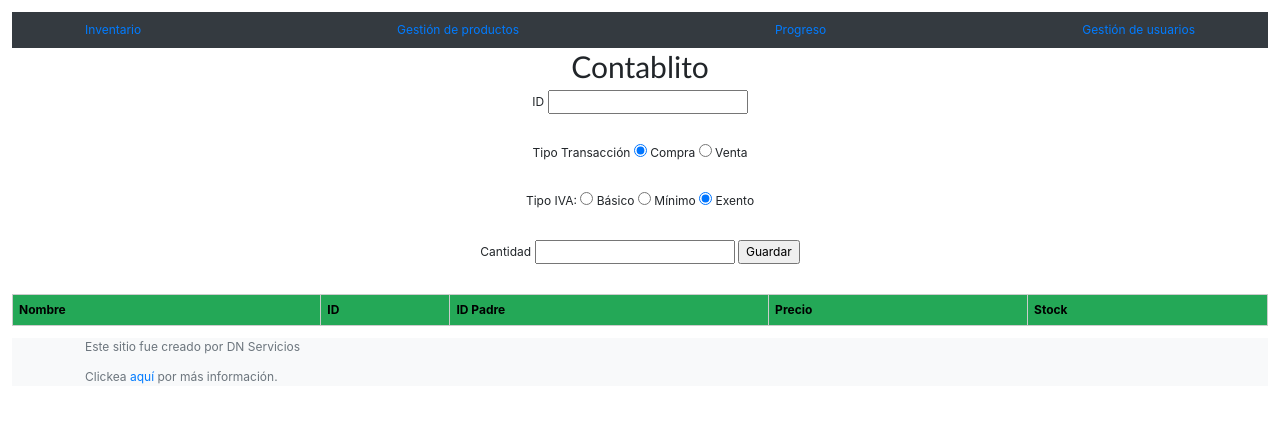
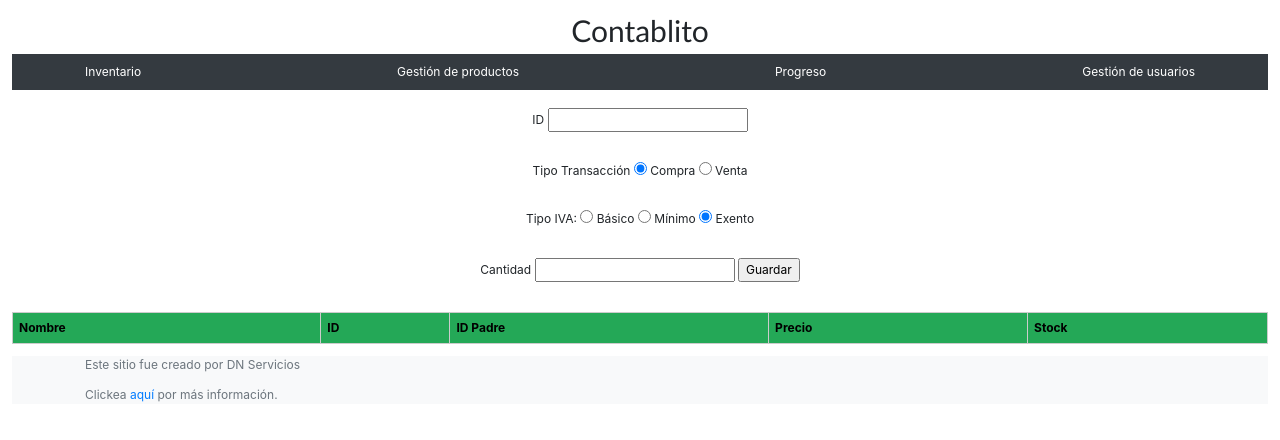
Before and after one commit to noeliaor/Contablito-3, a plain HTML site: page index.html in a window 1280 px wide. Drawn offline with nearby package versions, Linux system fonts and the light colour scheme; a script that the page names is missing.

Commit message:
Update index.html

```diff
--- a/index.html
+++ b/index.html
@@ -10,18 +10,19 @@
     <title>Contablito</title>
 </head>
 <body>
+  <h1 class="center" style="font-family: 'Gill Sans', 'Gill Sans MT', Calibri, 'Trebuchet MS', sans-serif;">Contablito</h1>
+
   <nav class="site-header sticky-top py-1 bg-dark">
     <div class="container d-flex flex-column flex-md-row justify-content-between">
-      <a class="py-2 d-none d-md-inline-block" href="index.html">Inventario</a>
-      <a class="py-2 d-none d-md-inline-block" href="categories.html">Gestión de productos</a>
-      <a class="py-2 d-none d-md-inline-block" href="products.html">Progreso</a>
-      <a class="py-2 d-none d-md-inline-block" href="sell.html">Gestión de usuarios</a>
-
+      <a class="py-2 d-none d-md-inline-block" style="color:white" href="index.html">Inventario</a>
+      <a class="py-2 d-none d-md-inline-block"  style="color:white" href="categories.html">Gestión de productos</a>
+      <a class="py-2 d-none d-md-inline-block"  style="color:white" href="products.html">Progreso</a>
+      <a class="py-2 d-none d-md-inline-block"  style="color:white" href="sell.html">Gestión de usuarios</a>
     </div>
   </nav>
+  <br>
 <form>
-    <h1 class="center" style="font-family: 'Gill Sans', 'Gill Sans MT', Calibri, 'Trebuchet MS', sans-serif;">Contablito</h1>
-<p class="center">ID <input id="ProductDescription"></input></p>
+ <p class="center">ID <input id="ProductDescription"></input></p>
 <br>
 <p class="center"> Tipo Transacción <input id="compra" type="radio" name="type" value="Compra" checked> Compra
     <input id="venta"type="radio" name="type" value="Venta"> Venta
```
